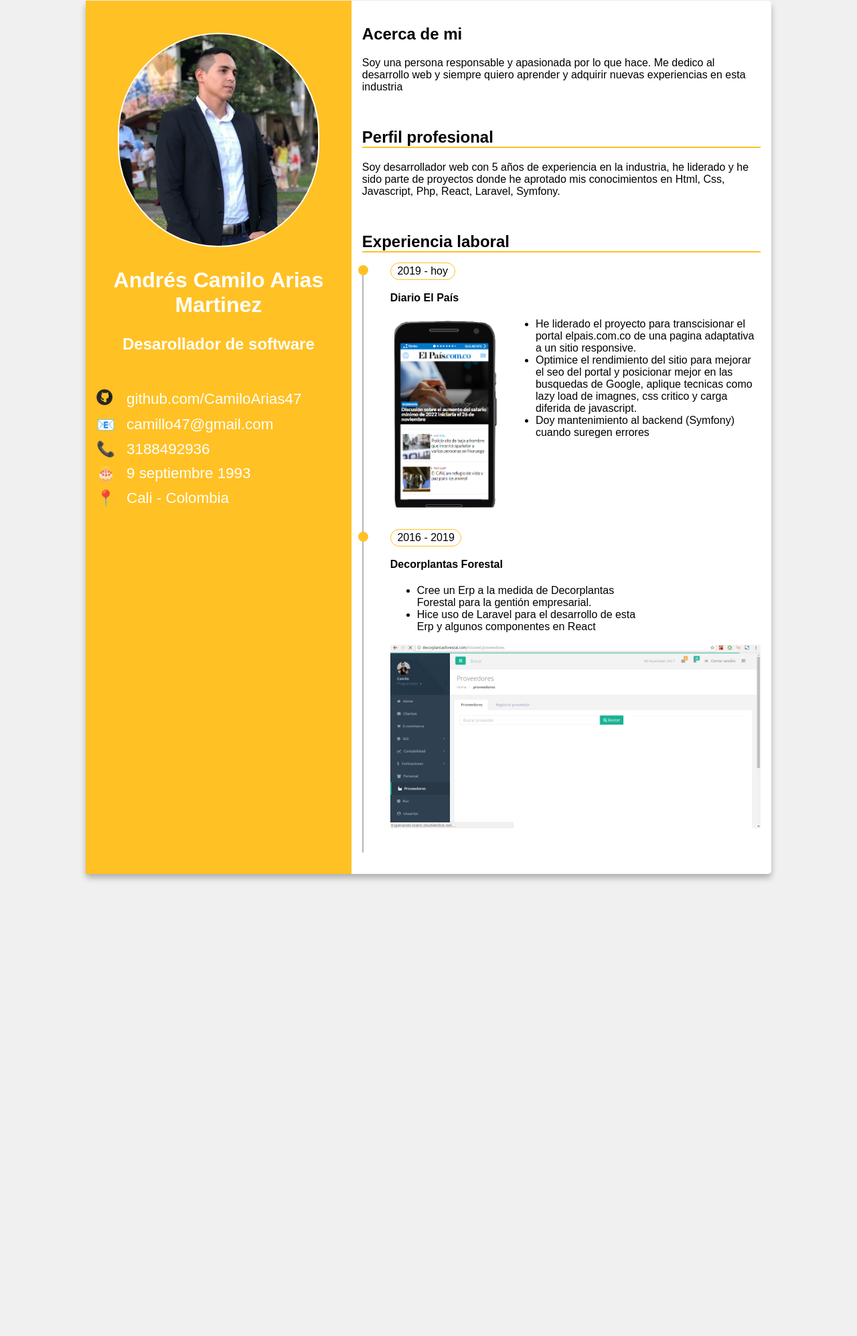
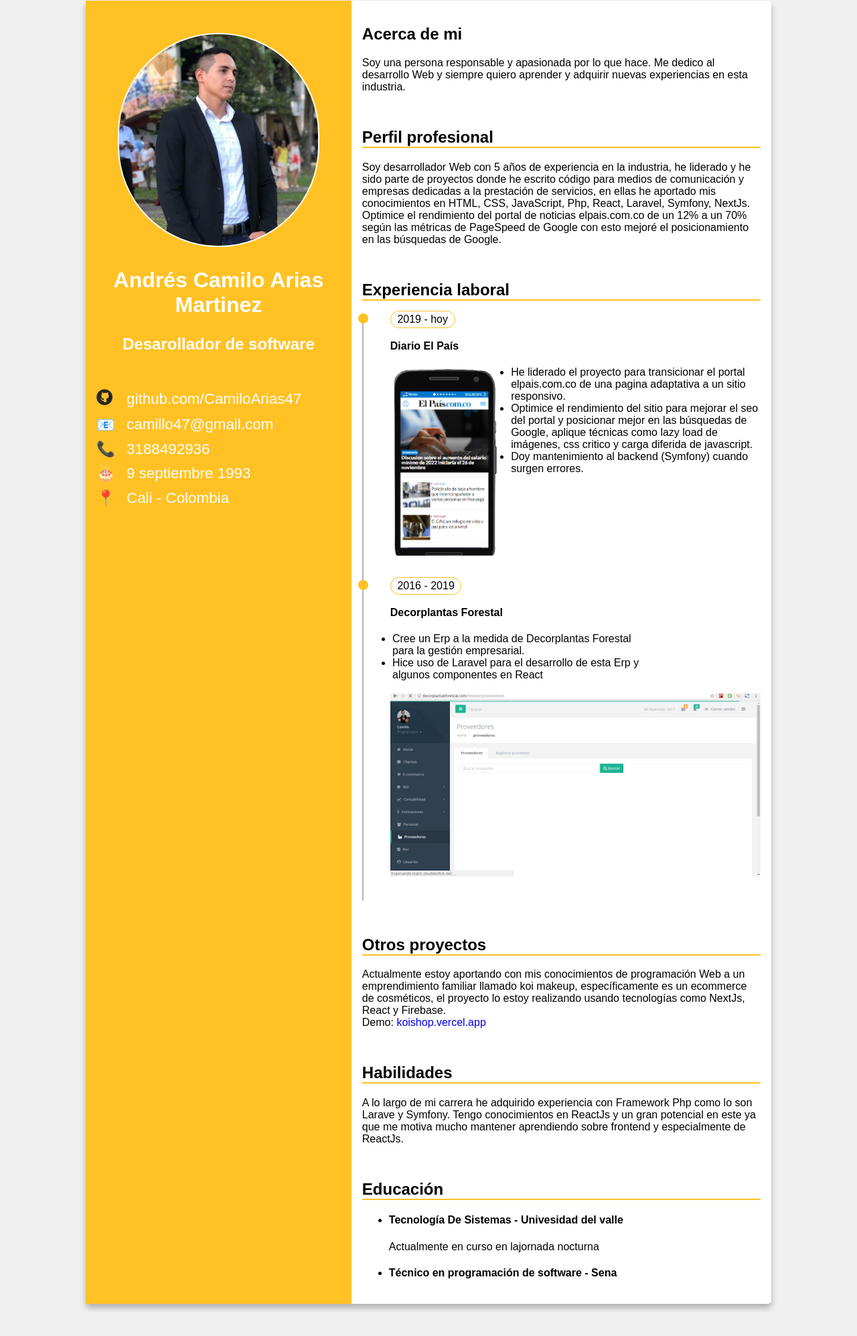
Before and after one commit to CamiloArias47/CamiloArias47.github.io, a plain HTML site: page index.html in a window 1280 px wide. Shown: the part 31-2026 px from the top of the page at 67% size. Before the commit the page ends 1384 px from the top, so only its background shows below. Drawn offline with nearby package versions, Linux system fonts and the light colour scheme.

Commit message:
Add other projects and education 👨‍🎓

```diff
--- a/index.html
+++ b/index.html
@@ -45,13 +45,17 @@
         <section class="colum2">
             <h1>Acerca de mi</h1>
             <p>
-                Soy una persona responsable y apasionada por lo que hace. Me dedico al desarrollo web y siempre
-                quiero aprender y adquirir nuevas experiencias en esta industria
+                Soy una persona responsable y apasionada por lo que hace.
+                Me dedico al desarrollo Web y siempre quiero aprender y adquirir
+                nuevas experiencias en esta industria.
             </p>
             <h2 class="title-line">Perfil profesional</h2>
             <p>
-                Soy desarrollador web con 5 años de experiencia en la industria, he liderado y he sido parte de
-                proyectos donde he aprotado mis conocimientos en Html, Css, Javascript, Php, React, Laravel, Symfony.
+                Soy desarrollador Web con 5 años de experiencia en la industria, he liderado y he sido parte de
+                proyectos donde  he escrito código para medios de comunicación y empresas dedicadas a la
+                prestación de servicios, en ellas he aportado mis conocimientos en HTML, CSS, JavaScript, Php, React, Laravel, Symfony, NextJs.<br>
+                Optimice el rendimiento del portal de noticias elpais.com.co de un 12% a un 70% según las métricas de PageSpeed de Google
+                con esto mejoré el posicionamiento en las búsquedas de Google.
             </p>
             <h2 class="title-line">Experiencia laboral</h2>
             <div class="time-line">
@@ -68,14 +72,14 @@
                             <div class="descritipn-text">
                                 <ul>
                                     <li>
-                                        He liderado el proyecto para transcisionar el portal elpais.com.co de una pagina adaptativa a un sitio responsive.
+                                        He liderado el proyecto para transicionar el portal elpais.com.co de una pagina adaptativa a un sitio responsivo.
                                     </li>
                                     <li>
-                                        Optimice el rendimiento del sitio para mejorar el seo del portal y posicionar mejor en las busquedas de Google,
-                                        aplique tecnicas como lazy load de imagnes, css critico y carga diferida de javascript.
+                                        Optimice el rendimiento del sitio para mejorar el seo del portal y posicionar mejor en las búsquedas de Google,
+                                        aplique técnicas como lazy load de imágenes, css critico y carga diferida de javascript.
                                     </li>
                                     <li>
-                                        Doy mantenimiento al backend (Symfony) cuando suregen errores
+                                        Doy mantenimiento al backend (Symfony) cuando surgen errores.
                                     </li>
                                 </ul>
                                 <br>
@@ -92,7 +96,7 @@
                             <div class="descritipn-text">
                                 <ul>
                                     <li>
-                                        Cree un Erp a la medida de Decorplantas Forestal para la gentión empresarial.
+                                        Cree un Erp a la medida de Decorplantas Forestal para la gestión empresarial.
                                     </li>
                                     <li>
                                         Hice uso de Laravel para el desarrollo de esta Erp y algunos componentes en React
@@ -107,6 +111,37 @@
                     </li>
                 </ul>
             </div>
+
+            <h2 class="title-line">Otros proyectos</h2>
+            <p>
+                Actualmente estoy aportando con mis conocimientos de programación Web
+                a un emprendimiento familiar llamado koi makeup,
+                específicamente es un ecommerce de cosméticos,
+                el proyecto lo estoy realizando usando tecnologías
+                como NextJs, React y Firebase.<br>
+               Demo: <a href="https://koishop.vercel.app/" target="_blank">koishop.vercel.app</a>
+            </p>
+
+            <h2 class="title-line">Habilidades</h2>
+            <p>
+                A lo largo de mi carrera he adquirido experiencia con Framework Php como lo son Larave y Symfony.
+                Tengo conocimientos en ReactJs y un gran potencial en este ya que me motiva mucho mantener aprendiendo sobre frontend
+                y especialmente de ReactJs.
+            </p>
+
+            <h2 class="title-line">Educación</h2>
+            <div>
+                <ul>
+                    <li>
+                        <h4>Tecnología De Sistemas - Univesidad del valle</h4>
+                        <p>Actualmente en curso en lajornada nocturna</p>
+                    </li>
+                    <li>
+                        <h4>Técnico en programación de software - Sena</h4>
+                    </li>
+                </ul>
+            </div>
+
         </section>
     </div>
 
--- a/style.css
+++ b/style.css
@@ -101,6 +101,7 @@ body{
 .description-experience .descritipn-text ul{
     border-left: none;
     list-style-type: disc;
+    padding-left: 0.2rem;
 }
 
 .description-experience .img-conainer.full-img{
```
